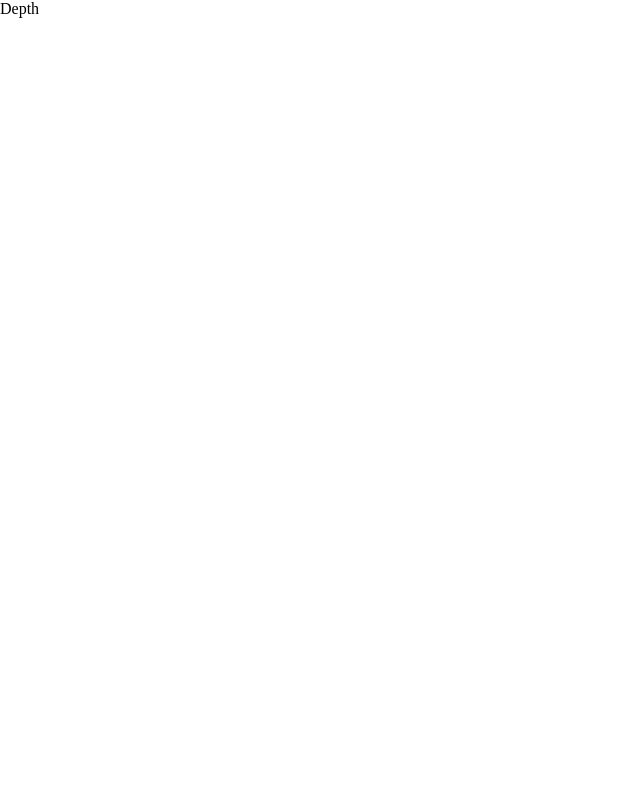
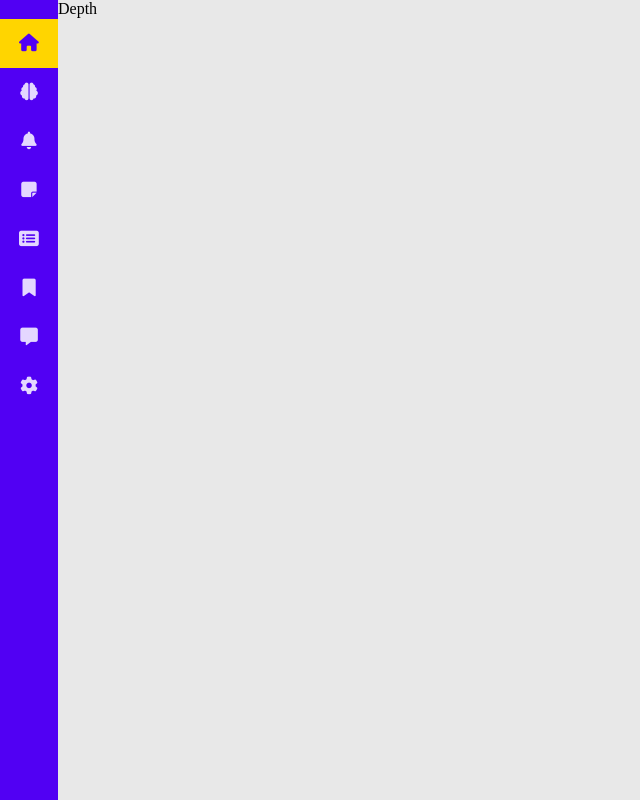
Before and after one commit to naberin/oracle.cloud.native.mooc-frontend, a React (Create React App) app: page / in a window 1280 px wide. Shown: the whole page, without its empty margins (0-640 px from the left). Built offline with nearby package versions, Linux system fonts and the light colour scheme.

Commit message:
Moved App to its own directory and added Sidebar to it

```diff
--- a/src/index.js
+++ b/src/index.js
@@ -1,10 +1,10 @@
 import React from 'react';
 import ReactDOM from 'react-dom';
 import './index.css';
-import App from './pages/App';
 import { BrowserRouter, Route, Routes } from "react-router-dom";
 import reportWebVitals from './reportWebVitals';
 
+import App from './pages/App/App';
 ReactDOM.render(
   <BrowserRouter>
       <Routes>
--- a/src/pages/App.js
+++ /dev/null
@@ -1,14 +0,0 @@
-import './App.css';
-
-import AppHeader from "../components/header";
-function App() {
-  return (
-
-    <div className="App">
-      <AppHeader title="Depth"/>
-
-    </div>
-  );
-}
-
-export default App;
--- /dev/null
+++ b/src/pages/App/App.css
@@ -0,0 +1,50 @@
+div#root, .app {
+    height: 100%;
+    width: 100%;
+    background-color: #e8e8e8;
+}
+
+/********************
+Sidebar
+********************/
+.app-sidebar {
+    height: 100%;
+    padding: 19px 0;
+    overflow: hidden;
+    width: 58px;
+
+    background-color: #5100f3;
+    color: #e4d7ff;
+}
+
+.app-sidebar .link {
+    text-align: center;
+    padding: 14px;
+    font-size: 1.1em;
+    transition: font-size .2s;
+}
+
+.app-sidebar .link:hover {
+    cursor: pointer;
+    font-size: 1.3em;
+}
+
+.app-sidebar .link:hover,
+.app-sidebar .link:visited,
+.app-sidebar .link:active
+{
+    color: #ffffff;
+    background-color: #8f33ff;
+}
+
+.app-sidebar .link.active
+{
+    color: #5100f3;
+    background-color: #ffd500;
+}
+
+.app-sidebar .link.active,
+.app-sidebar .link.active *
+{
+    cursor: default;
+}
--- /dev/null
+++ b/src/pages/App/App.js
@@ -0,0 +1,20 @@
+import './App.css';
+import {Routes} from "react-router-dom";
+
+import AppHeader from "../../components/header";
+import Sidebar from "../../components/sidebar/sidebar";
+function App() {
+  return (
+
+    <div className="app flex flex-row">
+        <Sidebar />
+        <AppHeader title="Depth"/>
+
+        <Routes>
+
+        </Routes>
+    </div>
+  );
+}
+
+export default App;
```
Also changed, not shown: src/pages/App.css (deleted), 1 other file (tests, documents, lock files or other folders).
